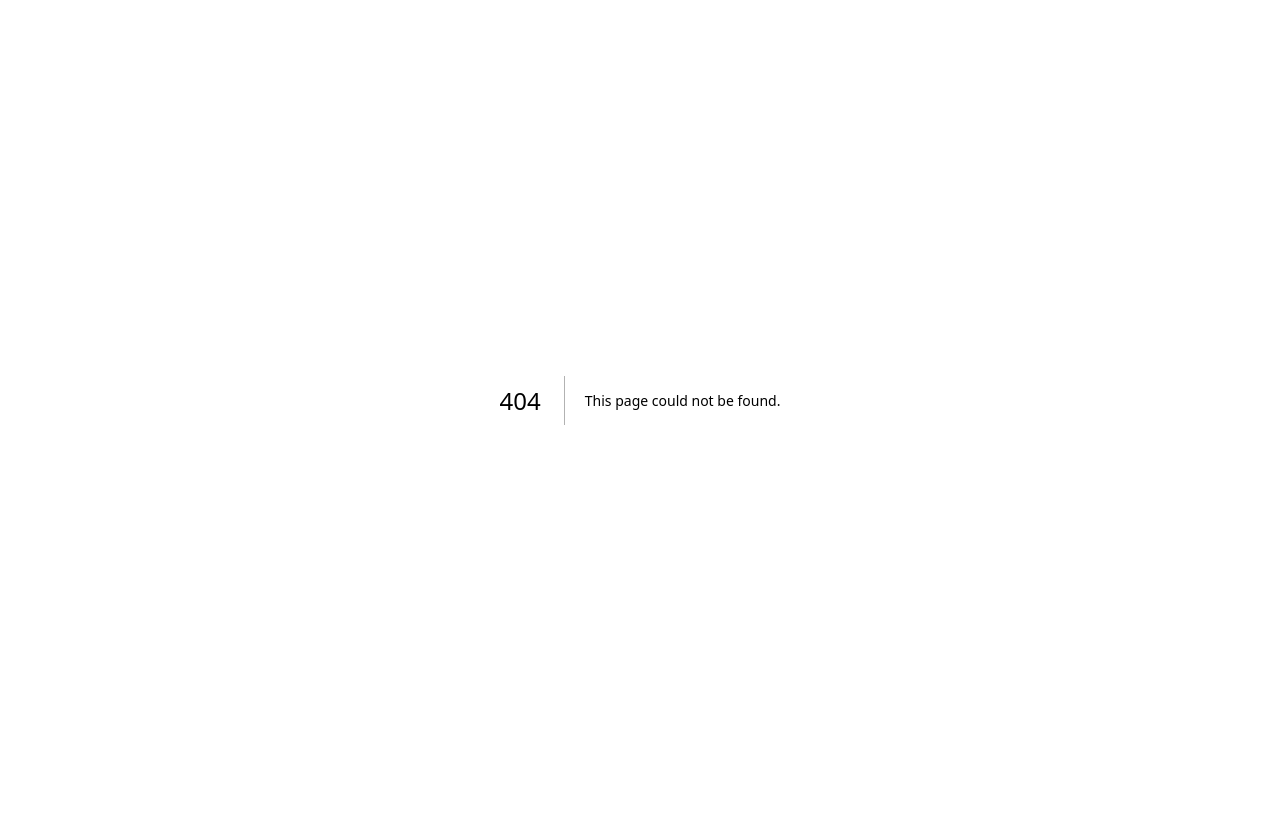
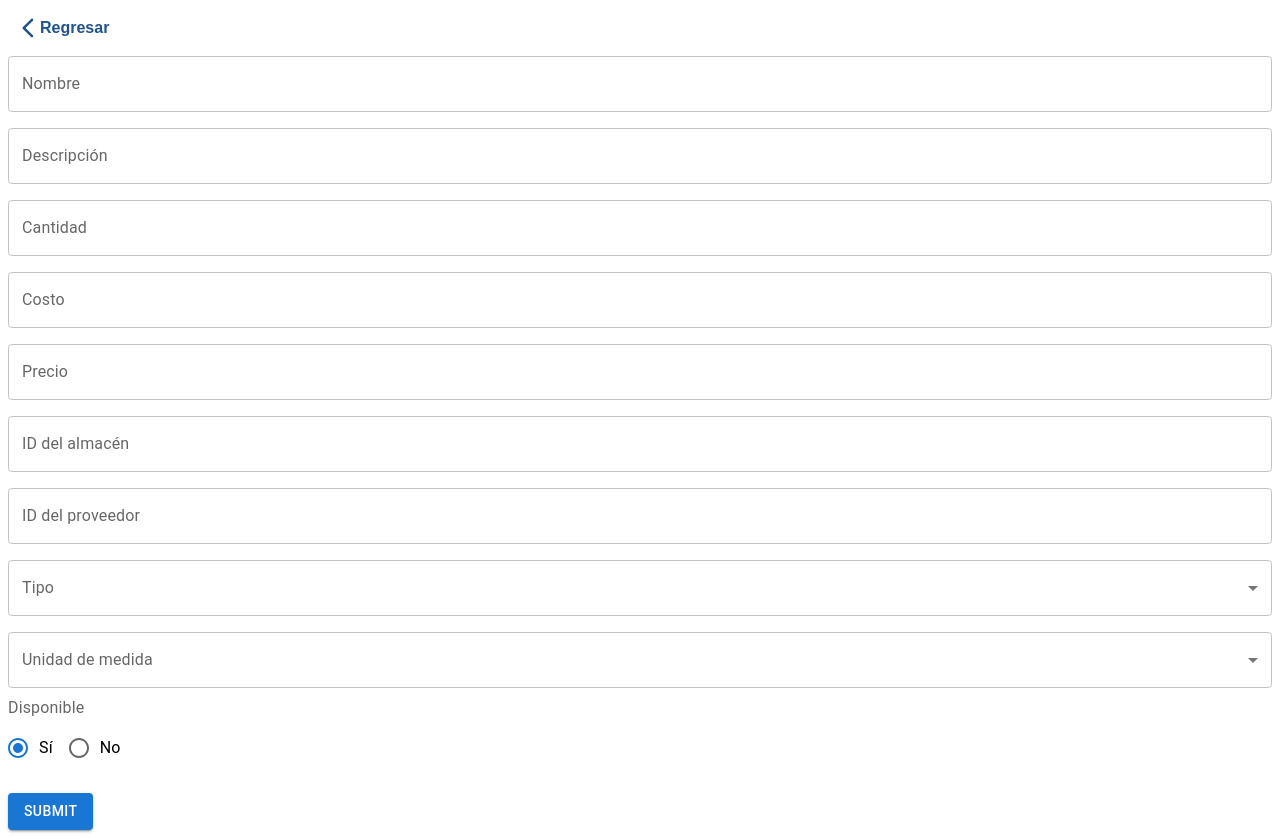
Before and after one commit to greghades/frontend_asap, a Next.js app: page /inventory/addProduct in a window 1280 px wide. Before the commit this address had no page. Before the commit the page ends 800 px from the top, so only its background shows below. Built offline with nearby package versions, Linux system fonts and the light colour scheme.

Commit message:
Componente para agregar productos implementado. Estilos mejorados.

```diff
--- a/package.json
+++ b/package.json
@@ -12,6 +12,7 @@
     "@emotion/react": "^11.11.1",
     "@emotion/styled": "^11.11.0",
     "@mui/icons-material": "^5.14.9",
+    "@mui/lab": "^5.0.0-alpha.146",
     "@mui/material": "^5.14.9",
     "axios": "^1.5.0",
     "eslint": "8.49.0",
--- /dev/null
+++ b/src/app/inventory/addProduct/page.jsx
@@ -0,0 +1,188 @@
+import React, { useState } from 'react';
+import TextField from '@mui/material/TextField';
+import MenuItem from '@mui/material/MenuItem';
+import FormControlLabel from '@mui/material/FormControlLabel';
+import { IconButton } from '@mui/material';
+import RadioGroup from '@mui/material/RadioGroup';
+import Radio from '@mui/material/Radio';
+import FormControl from '@mui/material/FormControl';
+import FormLabel from '@mui/material/FormLabel';
+import DatePicker from '@mui/lab/DatePicker';
+import Box from '@mui/material/Box';
+import Button from '@mui/material/Button';
+import ArrowBackIosNewRoundedIcon from '@mui/icons-material/ArrowBackIosNewRounded';
+
+const initialValues = {
+    nombre: '',
+    descripcion: '',
+    cantidad: '',
+    costo: '',
+    precio: '',
+    almacenId: '',
+    proveedorId: '',
+    tipo: '',
+    unidadMedida: '',
+    disponible: 'si',
+    fechaExpiracion: null,
+};
+
+const buttonStyle = {
+    display: 'flex',
+    alignItems: 'center',
+    color: '#20528E',
+    '&:hover': {
+        backgroundColor: 'transparent',
+        color: '#112B4B'
+    },
+    '& > span': {
+        fontSize: '1rem',
+        fontWeight: 'bold'
+    }
+};
+
+export default function AddProduct({ onBack }) {
+    const [formValues, setFormValues] = useState(initialValues);
+
+    const handleChange = (event) => {
+        const { name, value } = event.target;
+        setFormValues({ ...formValues, [name]: value });
+    };
+
+    const handleDateChange = (date) => {
+        setFormValues({ ...formValues, fechaExpiracion: date });
+    };
+
+    const handleSubmit = (event) => {
+        event.preventDefault();
+        // Handle form submission here, e.g., send data to the server
+        console.log('Form values:', formValues);
+    };
+
+    return (
+        <Box>
+            <IconButton onClick={onBack} sx={buttonStyle}>
+                <ArrowBackIosNewRoundedIcon />
+                <span>Regresar</span>
+            </IconButton>
+            <form onSubmit={handleSubmit}>
+                <TextField
+                    fullWidth
+                    name="nombre"
+                    label="Nombre"
+                    placeholder="Ingresa tu nombre"
+                    value={formValues.nombre}
+                    onChange={handleChange}
+                    style={{ margin: '0.5em 0' }}
+                />
+                <TextField
+                    fullWidth
+                    name="descripcion"
+                    label="Descripción"
+                    placeholder="Ingresa la función de tu producto"
+                    value={formValues.descripcion}
+                    onChange={handleChange}
+                    style={{ margin: '0.5em 0' }}
+                />
+                <TextField
+                    fullWidth
+                    name="cantidad"
+                    label="Cantidad"
+                    placeholder="Ingresa cuantas existencias de tu producto hay"
+                    type="number"
+                    value={formValues.cantidad}
+                    onChange={handleChange}
+                    style={{ margin: '0.5em 0' }}
+                />
+                <TextField
+                    fullWidth
+                    name="costo"
+                    label="Costo"
+                    placeholder="Ingresa el precio de compra"
+                    type="number"
+                    value={formValues.costo}
+                    onChange={handleChange}
+                    style={{ margin: '0.5em 0' }}
+                />
+                <TextField
+                    fullWidth
+                    name="precio"
+                    label="Precio"
+                    placeholder="Ingresa el precio de venta (Opcional)"
+                    type="number"
+                    value={formValues.precio}
+                    onChange={handleChange}
+                    style={{ margin: '0.5em 0' }}
+                />
+                <TextField
+                    fullWidth
+                    name="almacenId"
+                    label="ID del almacén"
+                    placeholder="Ingresa el ID del almacén"
+                    value={formValues.almacenId}
+                    onChange={handleChange}
+                    style={{ margin: '0.5em 0' }}
+                />
+                <TextField
+                    fullWidth
+                    name="proveedorId"
+                    label="ID del proveedor"
+                    placeholder="Ingresa el ID del proveedor"
+                    value={formValues.proveedorId}
+                    onChange={handleChange}
+                    style={{ margin: '0.5em 0' }}
+                />
+                <TextField
+                    fullWidth
+                    name="tipo"
+                    label="Tipo"
+                    select
+                    value={formValues.tipo}
+                    onChange={handleChange}
+                    style={{ margin: '0.5em 0' }}
+                >
+                    <MenuItem value="tipo1">Tipo 1</MenuItem>
+                    <MenuItem value="tipo2">Tipo 2</MenuItem>
+                    <MenuItem value="tipo3">Tipo 3</MenuItem>
+                </TextField>
+                <TextField
+                    fullWidth
+                    name="unidadMedida"
+                    label="Unidad de medida"
+                    select
+                    value={formValues.unidadMedida}
+                    onChange={handleChange}
+                    style={{ margin: '0.5em 0' }}
+                >
+                    <MenuItem value="unidad1">Unidad 1</MenuItem>
+                    <MenuItem value="unidad2">Unidad 2</MenuItem>
+                    <MenuItem value="unidad3">Unidad 3</MenuItem>
+                </TextField>
+                <FormControl component="fieldset">
+                    <FormLabel component="legend">Disponible</FormLabel>
+                    <RadioGroup
+                        name="disponible"
+                        value={formValues.disponible}
+                        onChange={handleChange}
+                        style={{ margin: '0.5em 0' }}
+                        row
+                    >
+                        <FormControlLabel value="si" control={<Radio />} label="Sí" />
+                        <FormControlLabel value="no" control={<Radio />} label="No" />
+                    </RadioGroup>
+                </FormControl>
+                <DatePicker
+                    label="Fecha de expiración (Opcional)"
+                    value={formValues.fechaExpiracion}
+                    onChange={handleDateChange}
+                    style={{ margin: '0.5em 0' }}
+                    renderInput={(params) => <TextField {...params} />}
+                />
+                <Box mt={2}>
+                    <Button type="submit" variant="contained" color="primary">
+                        Submit
+                    </Button>
+                </Box>
+            </form>
+        </Box>
+    );
+}
```
Also changed, not shown: src/app/inventory/page.jsx (+7 -4 lines), src/app/page.jsx (+44 -15 lines), 1 other file (tests, documents, lock files or other folders).
